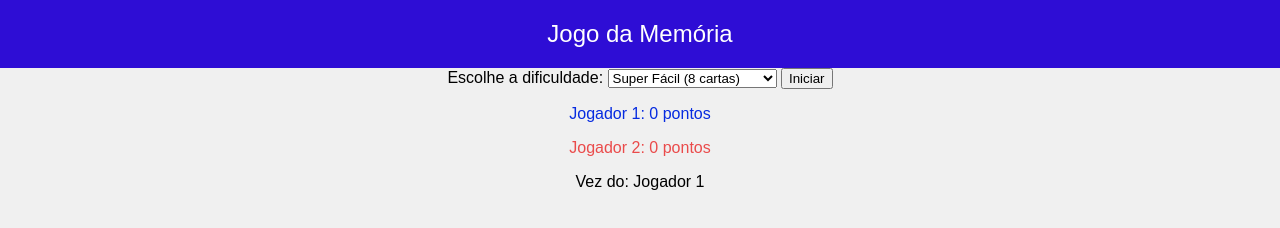
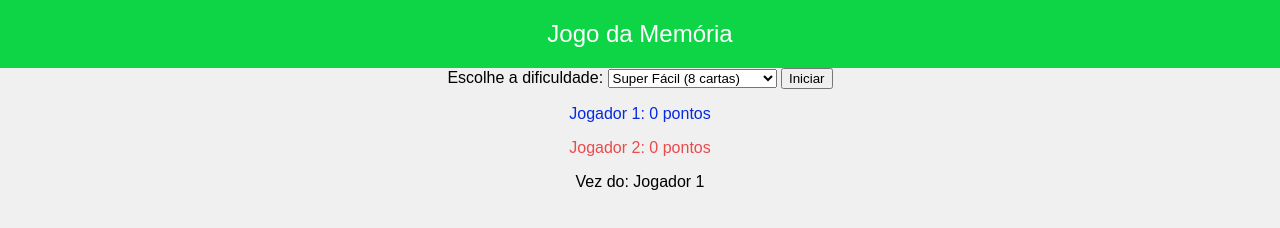
Before and after one commit to lmgmarcelino/jogos, a plain HTML site: page index.html in a window 1280 px wide. Drawn offline with Linux system fonts and the light colour scheme.

Commit message:
alterei a cor azul para verde

```diff
--- a/index.html
+++ b/index.html
@@ -12,7 +12,7 @@
       padding: 0;
     }
     header {
-      background: #2e0dd5;
+      background: #0dd546;
       color: white;
       padding: 20px;
       font-size: 24px;
```
